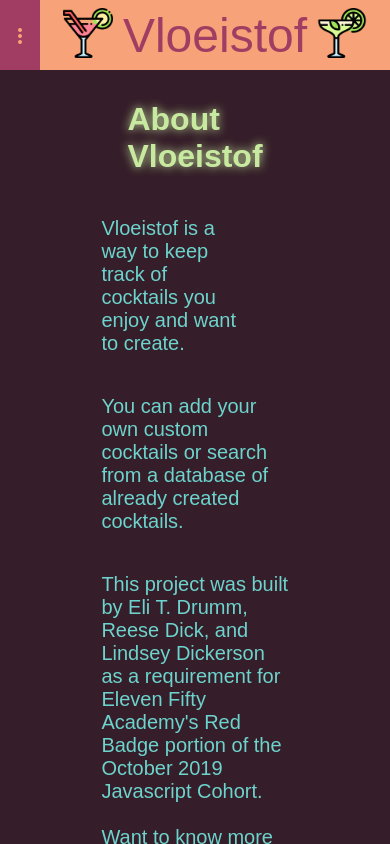
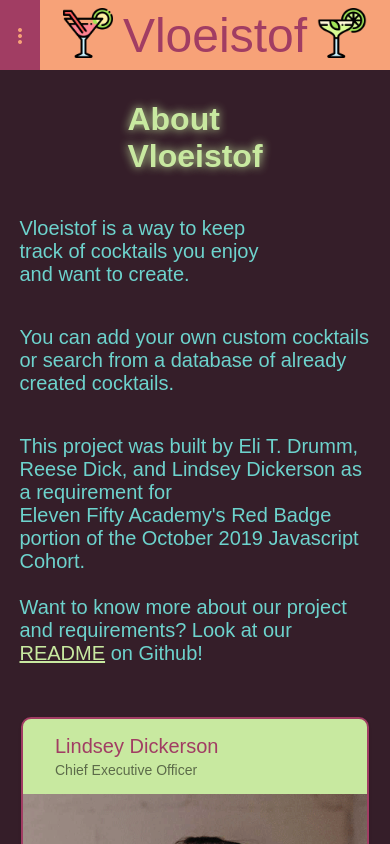
Before and after one commit to etdr/vloeistof, an Angular app: page /credits in a window 390 px wide. Shown: the top 844 px of the page. Built offline with nearby package versions, Linux system fonts and the light colour scheme; a web font is replaced by a local one.

Commit message:
more stylin of about page

```diff
--- a/src/app/credits/credits.component.scss
+++ b/src/app/credits/credits.component.scss
@@ -98,7 +98,7 @@ h3 {
 }
 
 
-@media screen and (max-width: 560px) {
+@media screen and (max-width: 620px) {
 
   .aboutCards {
     flex-wrap: wrap;
@@ -109,4 +109,12 @@ h3 {
     margin-bottom: 3rem;
   }
 
+  p {
+    width: 100%;
+  }
+
+  .aboutText {
+    width: 90%;
+  }
+
 }
```
